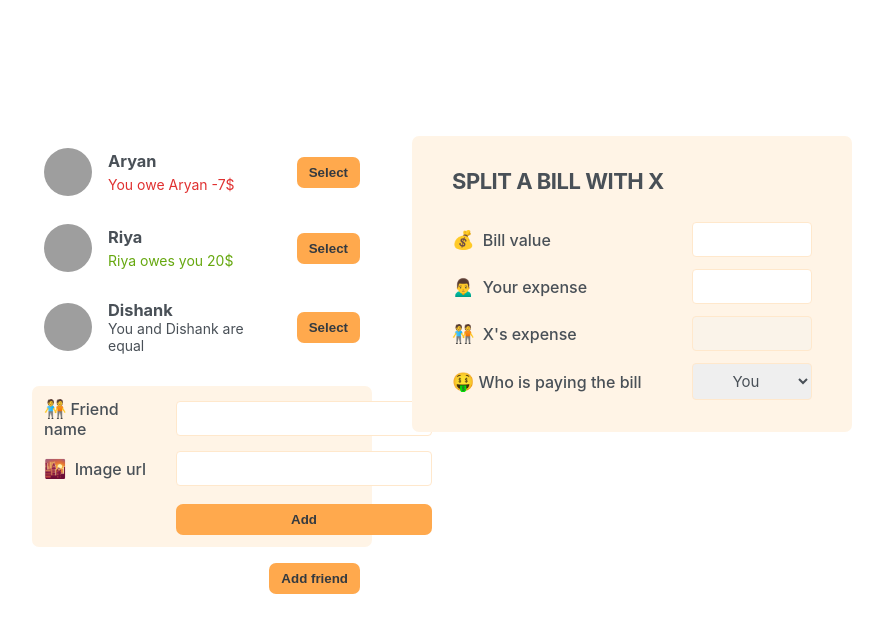
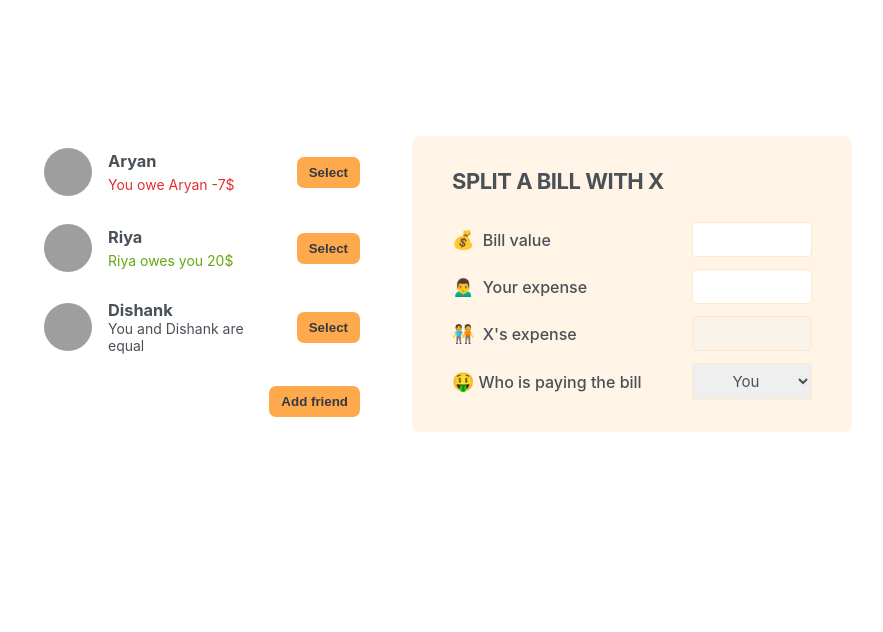
Before and after one commit to KanishkSogani/Eat-and-Split, a React (Create React App) app: page / in a window 1280 px wide. Shown: the top 632 px of the page, without its empty margins (198-1081 px from the left). Built offline with nearby package versions, Linux system fonts and the light colour scheme; grey boxes are pictures that could not be loaded.

Commit message:
Displaying new friend form

```diff
--- a/src/App.jsx
+++ b/src/App.jsx
@@ -1,3 +1,5 @@
+import { useState } from "react";
+
 const initialFriends = [
   {
     id: 118836,
@@ -20,12 +22,20 @@
 ];
 
 export default function App() {
+  const [showAddFriend, setShowAddFriend] = useState(false);
+
+  function handleAddFriend() {
+    setShowAddFriend((show) => !show);
+  }
+
   return (
     <div className="app">
       <div className="sidebar">
         <FriendsList />
-        <AddFriend />
-        <Button>Add friend</Button>
+        {showAddFriend && <AddFriend />}
+        <Button onClick={handleAddFriend}>
+          {!showAddFriend ? "Add friend" : "Close"}
+        </Button>
       </div>
 
       <SpiltBill />
@@ -65,8 +75,12 @@
   );
 }
 
-function Button({ children }) {
-  return <button className="button">{children}</button>;
+function Button({ children, onClick }) {
+  return (
+    <button className="button" onClick={onClick}>
+      {children}
+    </button>
+  );
 }
 
 function AddFriend() {
```
